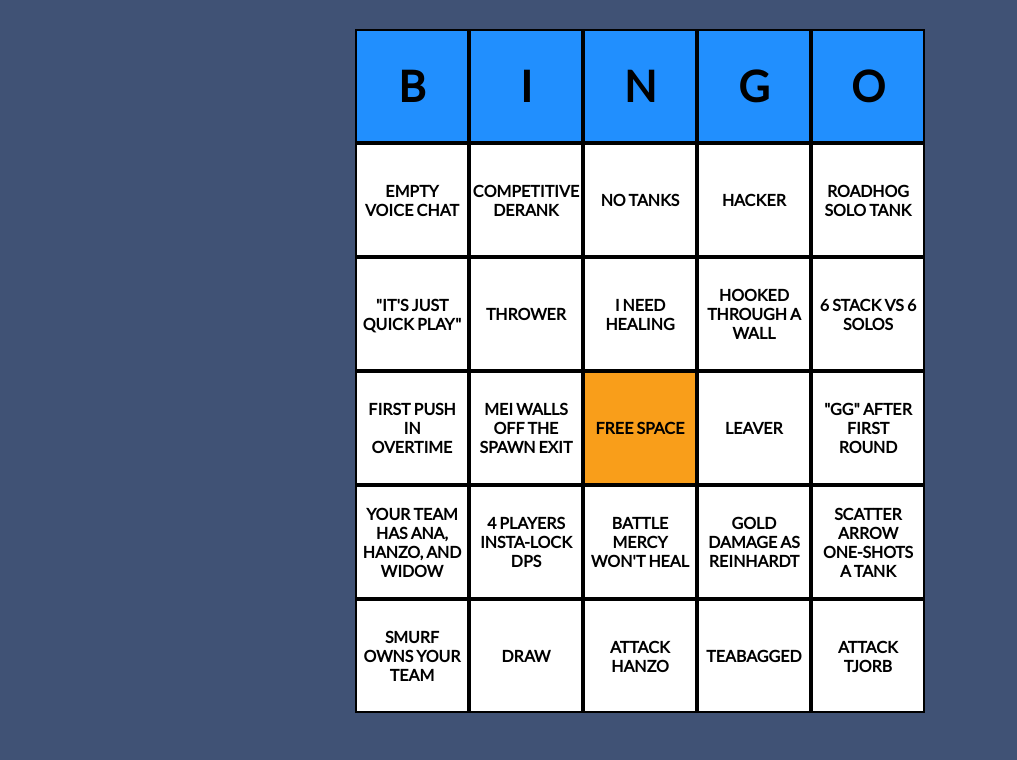
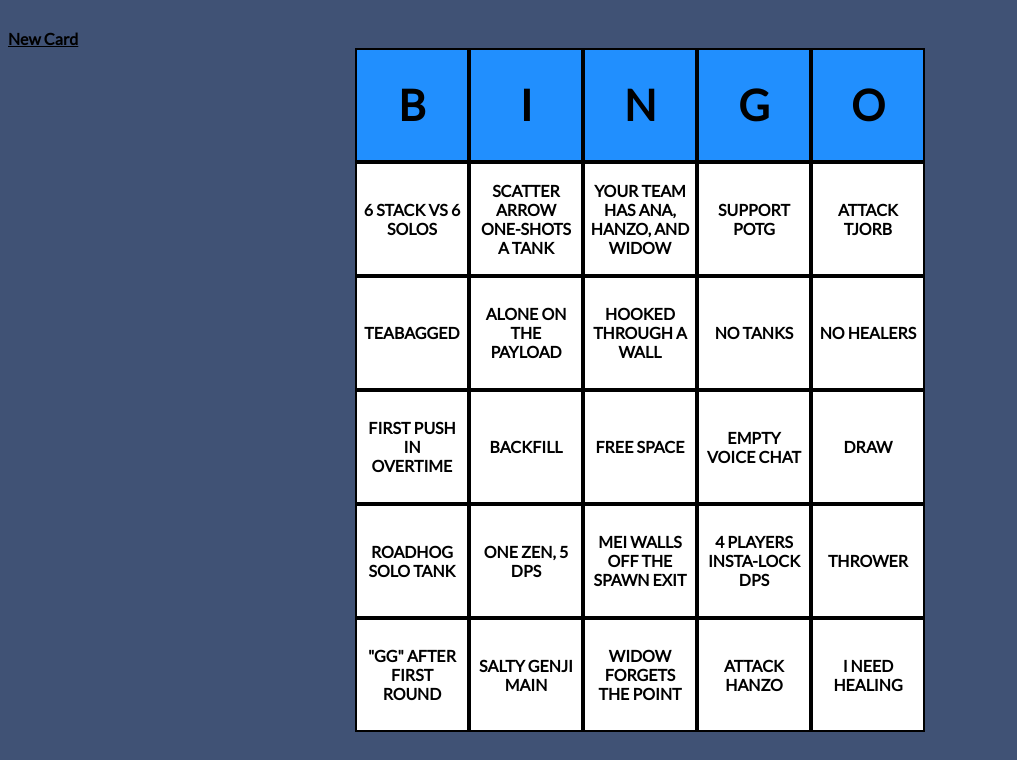
Before and after one commit to AJWGeek/OverwatchBingo, a plain HTML site: page index.html in a window 1280 px wide. Shown: the part 131-891 px from the top of the page, without its empty margins (0-1017 px from the left). Drawn offline with nearby package versions, Linux system fonts and the light colour scheme; a web font is replaced by a local one.

Commit message:
Added seeded rng, for new card button

```diff
--- a/index.html
+++ b/index.html
@@ -7,8 +7,11 @@
     <link rel="stylesheet" href="styles/style.css">
     <script src="https://use.fontawesome.com/e52892326d.js"></script>
   </head>
-  <body>
-    <h1 class="title">Overwatch Bingo</h1>
+  <body onLoad="card()">
+    <header>
+      <h1 class="title">Overwatch Bingo</h1>
+      <a href="#" onClick="card()" class="button blue">New Card</a>
+    </header>
     <div id="header" class="grid">
       <div class="col">
         <div class="cell">B</div>
--- a/scripts/bingo.js
+++ b/scripts/bingo.js
@@ -1,9 +1,37 @@
 const COLS = 5; /* NOTE: Should be odd for FREE SPACE to work correctly */
 const ROWS = 5; /* NOTE: Should be odd for FREE SPACE to work correctly */
+const FADE = 500;
 
+/**
+ * [description]
+ * NOTE: The distribution of numbers is not uniform. It is biased towards 0 and 1.
+ * @see {@link https://stackoverflow.com/questions/521295/seeding-the-random-number-generator-in-javascript|Seeding the random number generator in Javascript}
+ * @param  {[type]} s [description]
+ * @return {[type]}   [description]
+ */
+Math.seed = function(s) {
+  return function() {
+    s = Math.sin(s) * 10000; return s - Math.floor(s);
+  };
+};
+
+/**
+ * [card description]
+ */
+function card() {
+  $("#bingo").empty(); /* Remove Old Cells */
+  let seed    = Math.floor(Math.random() * (Number.MAX_VALUE - 1)) + 1;
+  Math.random = Math.seed(seed);
+  fill();
+}
+
+/**
+ * [fill description]
+ */
+function fill() {
   $.get("cells.txt").then(function(data) {
-  var lines = data.split('\n');
-  var k = 0;
+    let lines = data.split('\n');
+    let k = 0;
     lines = lines.filter(function(a)    { return a; }); /* Remove Whitespace */
     lines = lines.sort  (function(a, b) { return 0.5 - Math.random() }); /* Randomize */
 
@@ -12,10 +40,20 @@
       let col = $("<div class='col'></div>").appendTo("#bingo");
       for(let j = 0; j < ROWS; j++) {
         if(i == Math.floor(COLS / 2) && j == Math.floor(ROWS / 2)) {
-        let row = $("<div class='cell free'>FREE SPACE</div>").appendTo(col); /* Middle of Table */
+          addCell(col, "FREE SPACE"); /* Middle of Table */
         } else {
-        let row = $("<div class='cell'>" + lines[k++] + "</div>").appendTo(col);
+          addCell(col, lines[k++]);
         }
       }
     }
   });
+}
+
+/**
+ * [addCell description]
+ * @param {[type]} col  [description]
+ * @param {[type]} text [description]
+ */
+function addCell(col, text) {
+  let row = $("<div class='cell'>" + text + "</div>").appendTo(col);
+}
```
Lines whose indentation alone changed are shown as unchanged.
